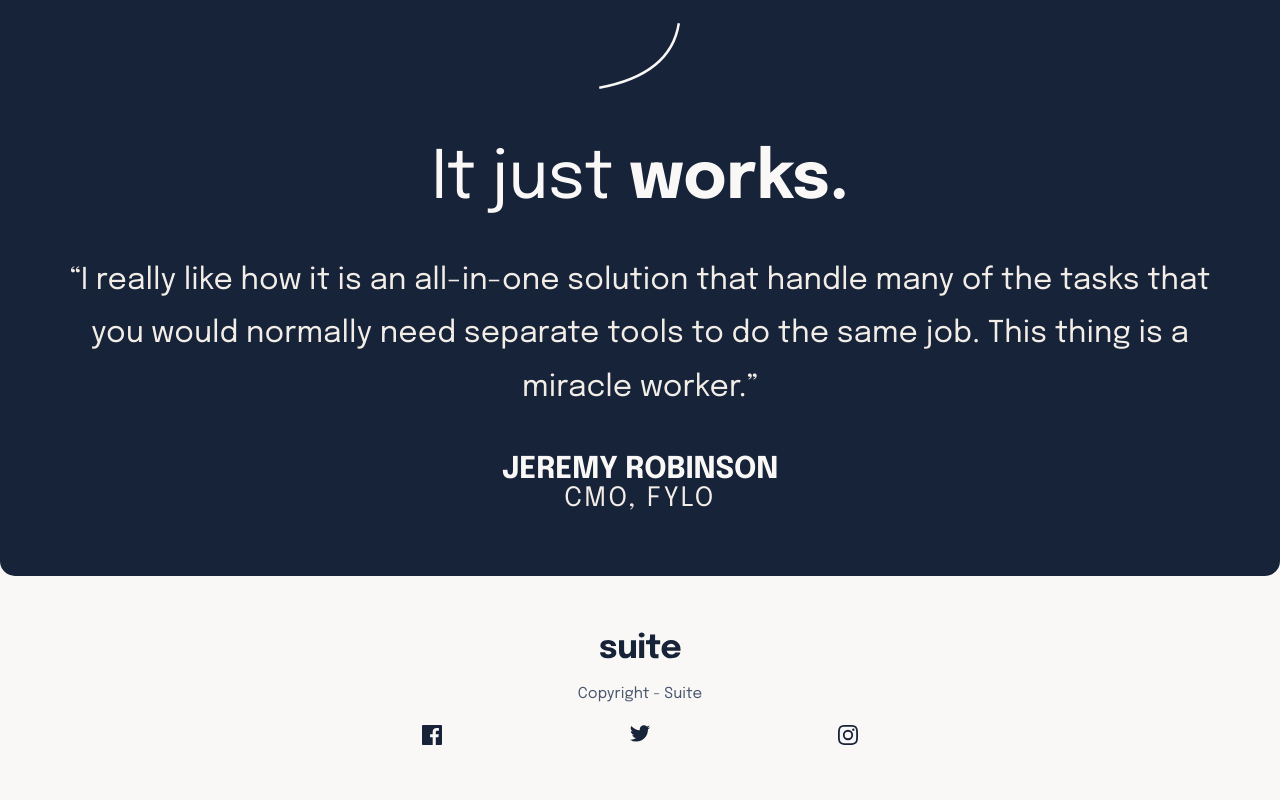
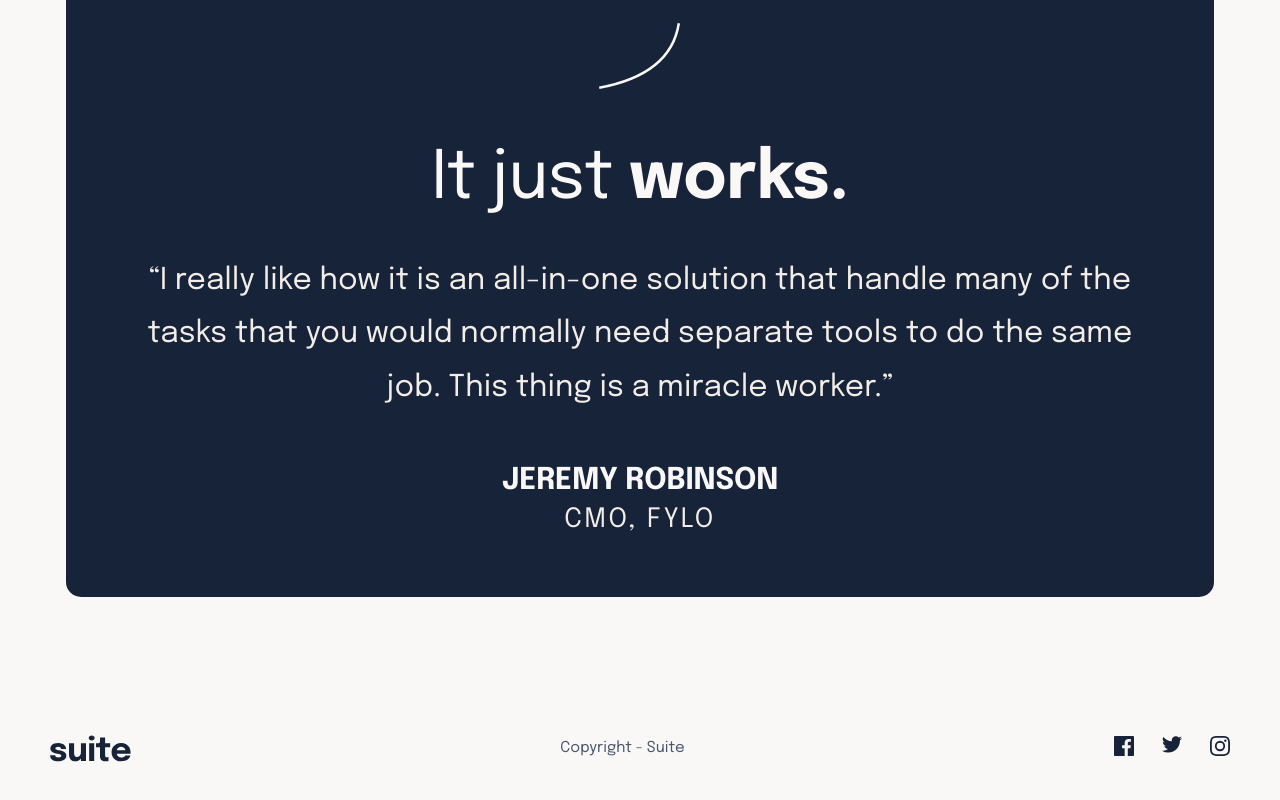
Before and after one commit to waldekglaz/suite-landing-page, a React (Create React App) app: page / in a window 1280 px wide. Shown: the part 2017-2817 px from the top of the page. Built offline with nearby package versions, Linux system fonts and the light colour scheme.

Commit message:
footer 768px

```diff
--- a/src/components/footer/Footer.css
+++ b/src/components/footer/Footer.css
@@ -11,3 +11,12 @@
   display: flex;
   justify-content: space-between;
 }
+
+@media (min-width: 768px) {
+  .footer {
+    display: flex;
+    justify-content: space-between;
+    align-items: center;
+    padding: 9.375vw 3.9vw;
+  }
+}
--- /dev/null
+++ b/src/components/footer/SocialIcon.css
@@ -0,0 +1,8 @@
+@media (min-width: 768px) {
+  .social {
+    margin-right: 1.75rem;
+  }
+  .social:last-child {
+    margin-right: 0;
+  }
+}
--- a/src/components/footer/SocialIcon.js
+++ b/src/components/footer/SocialIcon.js
@@ -1,4 +1,5 @@
 import React from "react";
+import "./SocialIcon.css";
 
 const SocialIcon = (props) => {
   return (
--- a/src/components/main/Statement.css
+++ b/src/components/main/Statement.css
@@ -50,7 +50,8 @@
 }
 @media (min-width: 768px) {
   .statement {
-    margin-top: 35.54vw;
+    margin: 35.54vw auto 0;
+    width: 89.7135vw;
   }
   .statement__pattern {
     width: 6.38vw;
@@ -68,6 +69,7 @@
   }
   .statement__author {
     font-size: 2.34375vw;
+    line-height: 4.166vw;
   }
   .statement__author cite {
     font-size: 2.0833vw;
```
